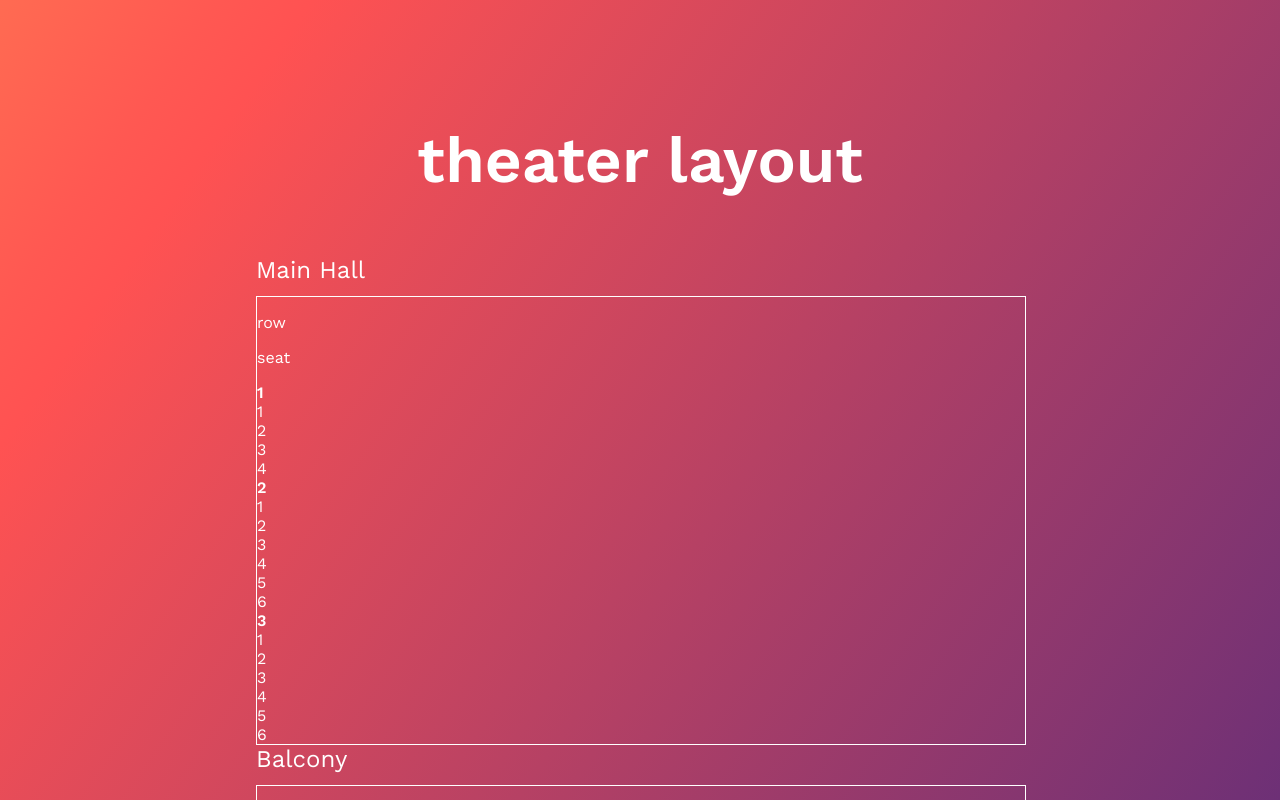
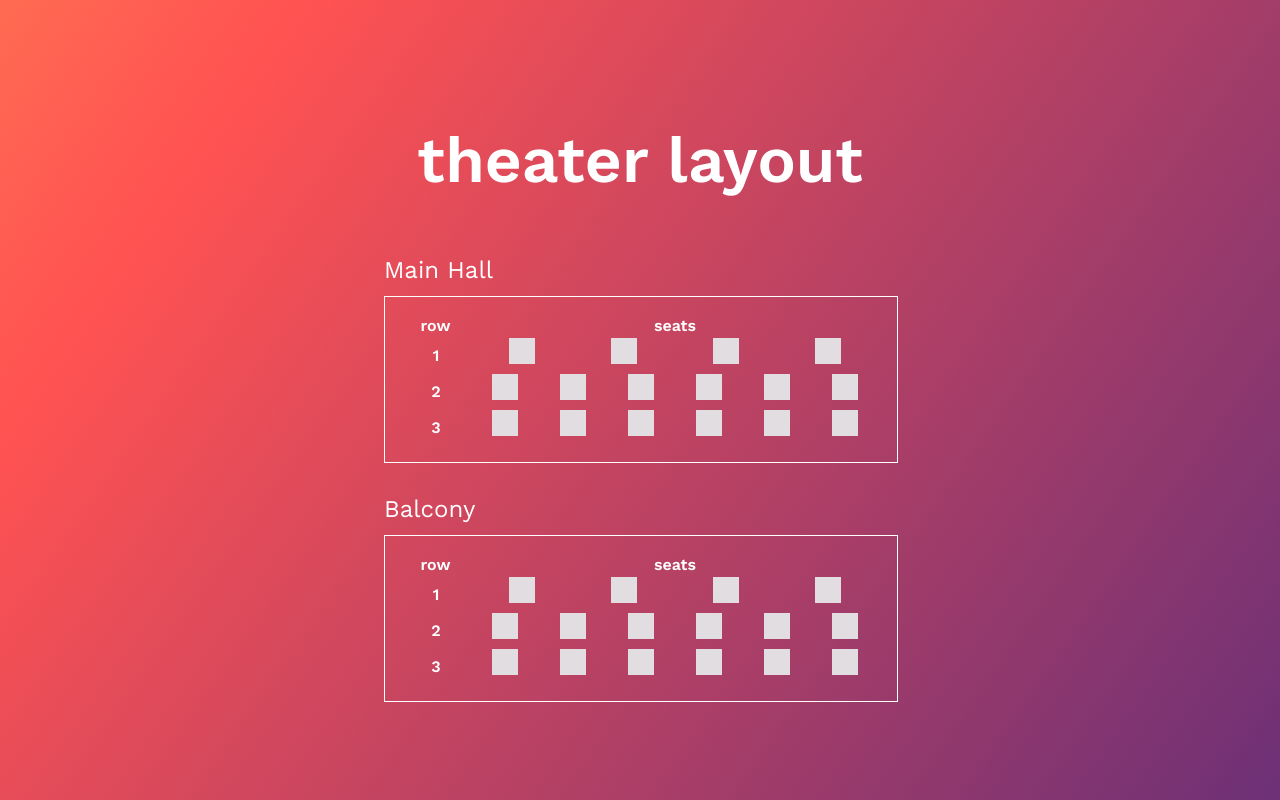
Before and after one commit to AlenaAlyona/theater_vue, a Vue app: page / in a window 1280 px wide. Built offline with nearby package versions, Linux system fonts and the light colour scheme.

Commit message:
wrapped section in a table, added style rules to it

```diff
--- a/src/components/Layout.vue
+++ b/src/components/Layout.vue
@@ -24,14 +24,14 @@ export default {
 
   computed: {
     sectionsToDisplay: function() {
-      let i = 0;
+      let i = 1;
       const sectionsToDisplay = [...layout.sections].map((section) => {
         const groupInSection = groups.filter(
           (group) => group.seats[0].section === section.name
         );
         groupInSection.forEach((group) => {
           group.phone = group.id;
-          group.id = i++;
+          group.id = "gr" + i++;
         });
         section.groups = groupInSection ? groupInSection : null;
         return section;
--- a/src/components/Section.vue
+++ b/src/components/Section.vue
@@ -2,12 +2,26 @@
   <div class="sectionContainer">
     <div class="sectionTitle">{{ section.name }}</div>
     <div class="sectionLayout">
-      <p>row</p>
-      <p>seat</p>
-      <div v-for="row in sortedRows.rows" :key="row.row">
-        <strong> {{ row.row }}</strong>
-        <div v-for="seat in row.seats" :key="seat.seat">{{ seat.seat }}</div>
-      </div>
+      <table>
+        <thead>
+          <tr>
+            <th class="thRow">row</th>
+            <th colspan="5">seats</th>
+          </tr>
+        </thead>
+        <tbody>
+          <tr v-for="row in sortedRows.rows" :key="row.row">
+            <th scope="row" class="sectionRow">{{ row.row }}</th>
+            <div class="seatsRow">
+              <td
+                v-for="seat in row.seats"
+                :key="seat.seat"
+                class="sectionSeat"
+              ></td>
+            </div>
+          </tr>
+        </tbody>
+      </table>
     </div>
   </div>
 </template>
@@ -41,8 +55,9 @@ export default {
 <!-- Add "scoped" attribute to limit CSS to this component only -->
 <style scoped>
 .sectionContainer {
-  width: 60%;
+  width: 40%;
   margin: auto;
+  margin-bottom: 2rem;
 }
 
 .sectionTitle {
@@ -57,4 +72,37 @@ export default {
   justify-content: center;
   width: 100%;
 }
+
+table {
+  width: 100%;
+  padding: 1rem;
+}
+
+.thRow {
+  width: 4rem;
+  padding-left: 0;
+}
+
+.sectionRow {
+  width: 4rem;
+  height: 2rem;
+  margin: auto;
+}
+
+.seatsRow {
+  width: 100%;
+  height: 100%;
+  display: flex;
+  justify-content: space-evenly;
+  text-align: center;
+}
+
+.sectionSeat {
+  background-color: #e1dde0;
+  width: 1.5rem;
+  height: 1.5rem;
+  text-align: center;
+  margin: auto;
+  color: #202530;
+}
 </style>
--- a/src/config/constants.js
+++ b/src/config/constants.js
@@ -43,7 +43,7 @@ export const layout = {
       name: "balcony",
       rows: [
         {
-          row: "3",
+          row: "1",
           seats: [
             { seat: "1", rank: "rank1" },
             { seat: "3", rank: "rank1" },
@@ -63,7 +63,7 @@ export const layout = {
           ],
         },
         {
-          row: "5",
+          row: "3",
           seats: [
             { seat: "1", rank: "rank2" },
             { seat: "3", rank: "rank2" },
```
